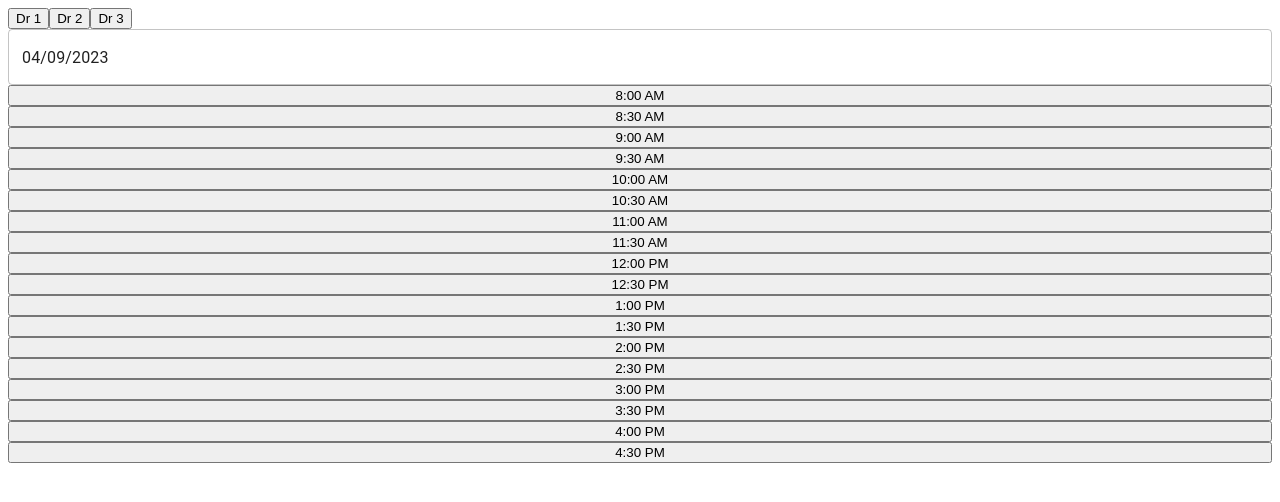
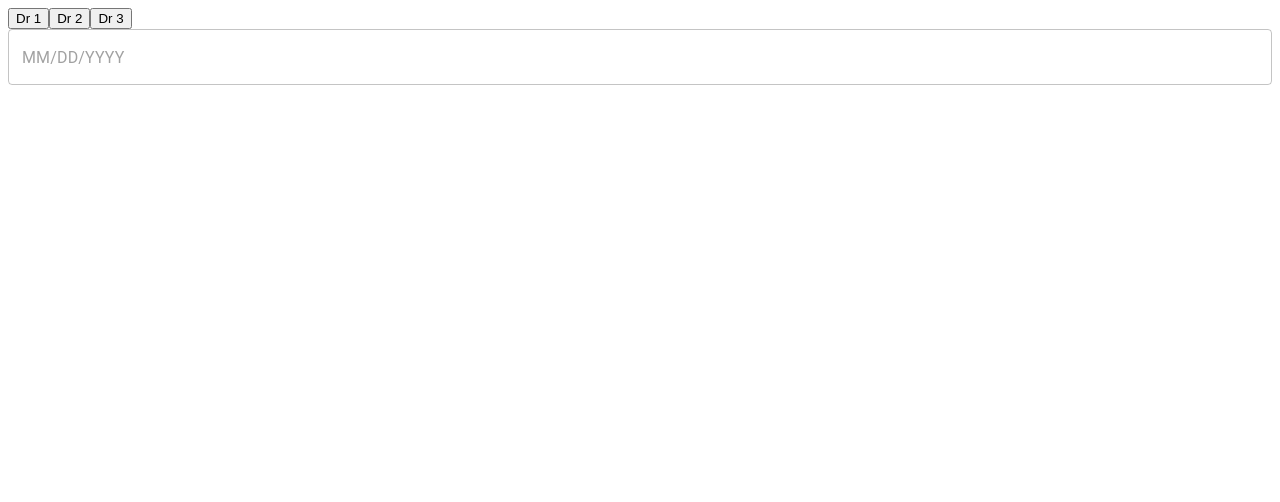
Before and after one commit to Muhammad-I-Hasan/Clinic-Booking-App, a React (Vite) app in the folder client/: page / in a window 1280 px wide. Shown: the top 502 px of the page. Built offline with nearby package versions, Linux system fonts and the light colour scheme.

Commit message:
Update App.jsx

```diff
--- a/client/src/App.jsx
+++ b/client/src/App.jsx
@@ -3,45 +3,83 @@ import './App.css'
 import { DatePicker } from '@mui/x-date-pickers'
 import { TimePicker } from '@mui/x-date-pickers'
 import dayjs from 'dayjs';
+import { mobileStepperClasses } from '@mui/material';
 
 function App() {
-  var now = dayjs();
+
+  // const now = dayjs();
   //const [date, setDate] = useState<Dayjs | null>(null);
-  const [date, setDate] = useState(now);
 
-  //this is a constan
+  const [date, setDate] = useState(null);//date
+  const [time, setTime] = useState(null);//date
+  const [prac, setPrac] = useState(null);//selected dr
+  const [avail, setAvail] = useState([]);//available times
+
+  //this is a constant used to find difference
   const times = ["8:00 AM","8:30 AM","9:00 AM","9:30 AM","10:00 AM","10:30 AM",
                 "11:00 AM","11:30 AM","12:00 PM","12:30 PM","1:00 PM","1:30 PM",
                 "2:00 PM","2:30 PM","3:00 PM","3:30 PM","4:00 PM","4:30 PM"];
 
-  function getBookedAppointments() {
+
+  function getBookedAppointments(e) {
+
+    console.log("deez")
+    console.log(prac)
+    console.log("date", date)
+
+    //set date
+    setDate(e);
+    //dont dispaly anything if prac not selected
+    if(prac === null)
+      return;
+
     //do an sql query using axios
     //Axios.Get();
-    //this will query the database given a date and chosen doctor, to show available times for a specific doctor
-    //doctor should be chosen before this with the button, get name and do query for prac_id using name
-    //then once we get that list of times we can do times-this to get a list of available times
-    const tempTimes = ["9:00 AM","9:30 AM","10:00 AM","10:30 AM",
-    "11:00 AM","11:30 AM","12:00 PM","12:30 PM","1:00 PM","1:30 PM",
-    "2:00 PM","2:30 PM","3:00 PM"];
+    //query db given a dr name to find his id
+    //join that with a query for appointments
+    //this should return Dr's appointments on that date
+    //we then find the difference using the times array to display the available appointments
 
-    let difference = times
-    .filter(x => !tempTimes.includes(x))
-    .concat(tempTimes.filter(x => !times.includes(x)));
+    let bookedAppointments =[];
+
+    //instead of these if statement it would be an axios fetch to get the drs booked times, and saved in here
+    if(prac === "Dr 1") {
+      bookedAppointments = ["9:00 AM","9:30 AM","10:00 AM","10:30 AM",
+      "11:00 AM","11:30 AM","12:00 PM","12:30 PM","1:00 PM","1:30 PM",
+      "2:00 PM","2:30 PM","3:00 PM"]; //booked appointments for DR 1
+    }
+    else if(prac === "Dr 2") {
+      bookedAppointments = ["9:00 AM"]; //booked appointments for DR 2
+    }
+    else if(prac === "Dr 3") {
+      bookedAppointments = ["3:00 PM"]; //booked appointments for DR 3
+    }
+
+    //this sets the available times to the difference between the constant "times" and the queried "bookedAppointments"
+    setAvail(
+      times
+      .filter(x => !bookedAppointments.includes(x))
+      .concat(bookedAppointments.filter(x => !times.includes(x))));
+      console.log(avail);
+
   }
 
   return (
     <div className="App">
       <div>
+        <button onClick={(e)=> {setPrac("Dr 1"); setAvail([]); setDate(null)}}>Dr 1</button>
+        <button onClick={(e)=> {setPrac("Dr 2"); setAvail([]); setDate(null)}}>Dr 2</button>
+        <button onClick={(e)=> {setPrac("Dr 3"); setAvail([]); setDate(null)}}>Dr 3</button>
+      </div>
 
-        <button>Dr 1</button>
-        <button>Dr 2</button>
-        <button>Dr 3</button>
-      </div>
-      <DatePicker value={date} onChange={(newValue) => {setDate(newValue); getBookedAppointments}}/>
-      {/* <TimePicker /> */}
-      {console.log(date.format("DD/MM/YYYY").toString())}
-      {times.map((x, i) => {
-        return <button key={i}>{x}</button>
+      <DatePicker value={date} onChange={(e) => {console.log("gottem123"); getBookedAppointments(e)}}/>
+
+
+      {/* this could be a mui list or something instead see link below*/}
+      {/* https://mui.com/material-ui/react-list/ */}
+      {avail.map((x) => {
+        {/* map available appointments Here */}
+        return <button key={x} onClick={() => {setTime(x)}}>{x}</button>
       })}
     </div>
   )
```
